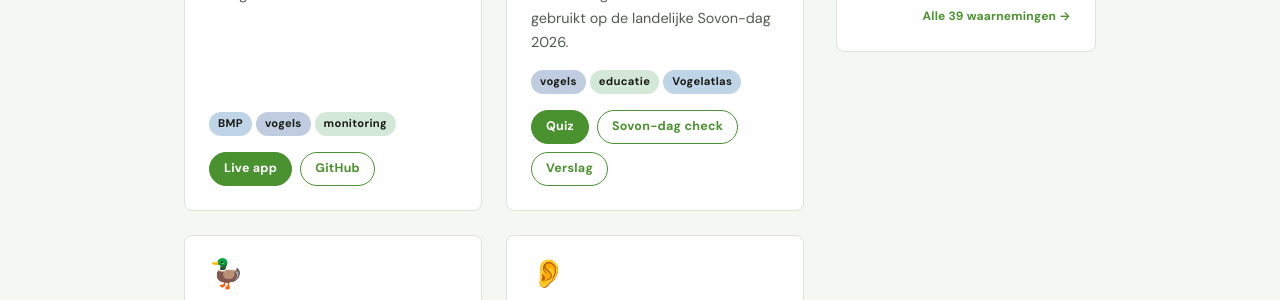
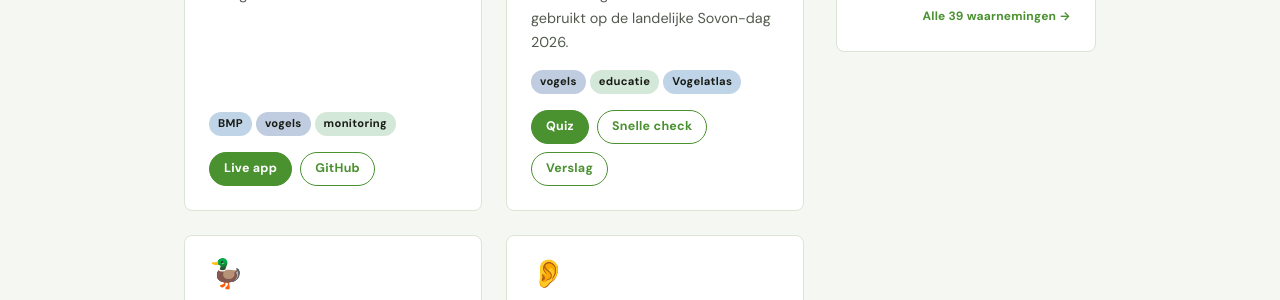
Before and after one commit to iMartzen/natuurgids, a Jekyll site: the page built from pages/projecten.md, in a window 1280 px wide and 900 px high, scrolled down 905 px. Shown: the part 142-442 px from the top of the window. Built offline with Jekyll 4.4.1, drawn with Linux system fonts in a browser that asks for light colours.

Commit message:
Update van Vogelatlas Link

```diff
--- a/pages/projecten.md
+++ b/pages/projecten.md
@@ -83,7 +83,7 @@ Naast de opleiding werk ik aan projecten die natuur en technologie samenbrengen,
   </div>
   <div class="project-card__links">
     <a href="https://vogelatlas.nl/quiz" target="_blank" rel="noopener" class="project-card__link project-card__link--primary">Quiz</a>
-    <a href="https://vogelatlas.nl/quiz/sovondag2026" target="_blank" rel="noopener" class="project-card__link project-card__link--secondary">Sovon-dag check</a>
+    <a href="https://vogelatlas.nl/quiz/checj" target="_blank" rel="noopener" class="project-card__link project-card__link--secondary">Snelle check</a>
     <a href="{% post_url 2026-11-25-vogelatlas-quiz %}" class="project-card__link project-card__link--secondary">Verslag</a>
   </div>
 </div>
```
Also changed, not shown: _posts/2026-11-25-vogelatlas-quiz.md (+1 -1 lines).
